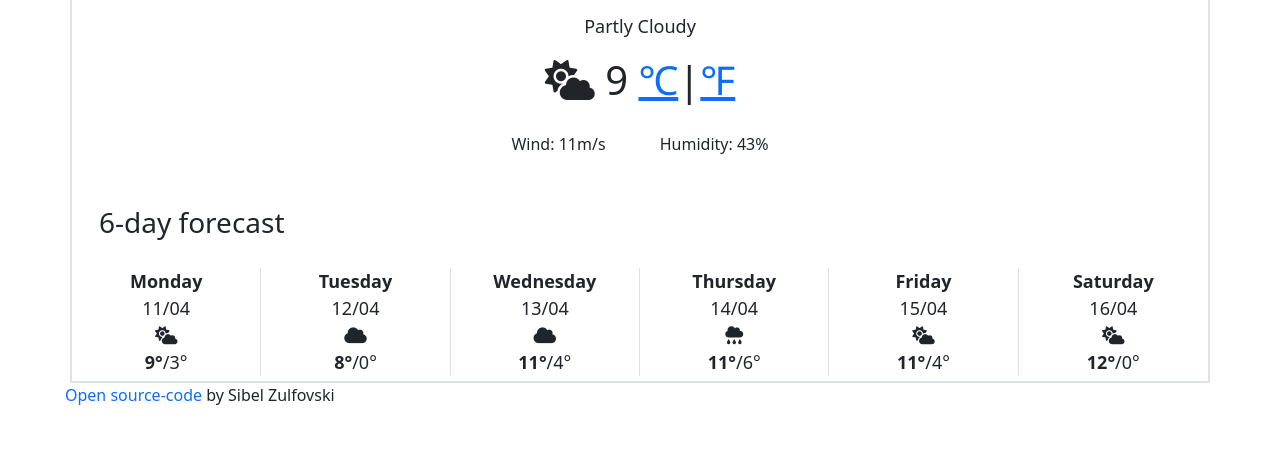
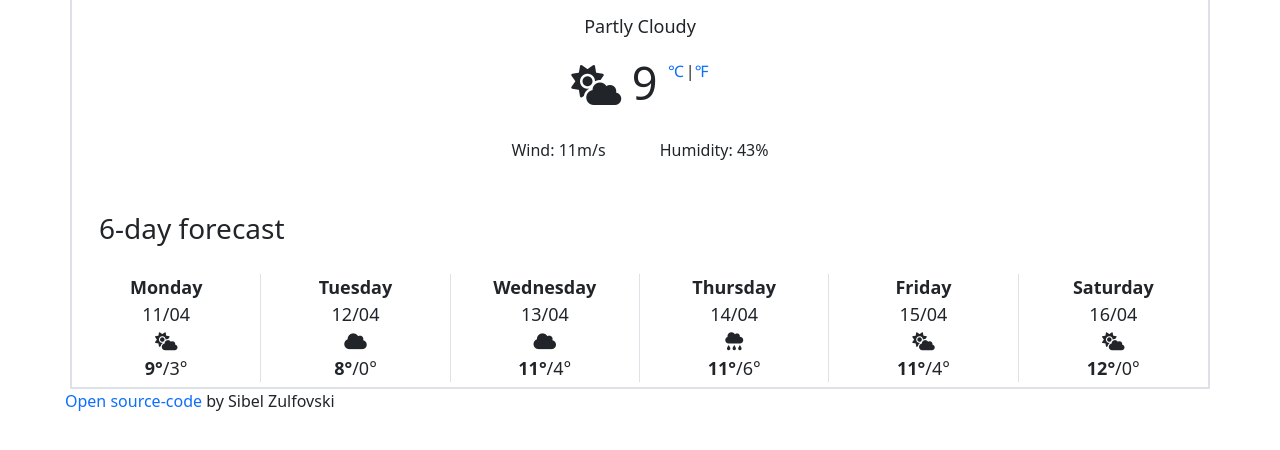
Before and after one commit to SibelZu/weather-app, a plain HTML site: page index.html in a window 1280 px wide. Shown: the part 184-634 px from the top of the page. Drawn offline with nearby package versions, Linux system fonts and the light colour scheme.

Commit message:
Fixed some CSS

```diff
--- a/index.html
+++ b/index.html
@@ -39,7 +39,11 @@
       <h2>
         <i class="fa-solid fa-cloud-sun"></i>
         <span id="degree">9</span>
-        <a href="#" id="celsius">℃</a>|<a href="#" id="fahrenheit">℉</a>
+        <span class="units"
+          ><a href="#" id="celsius">℃</a>|<a href="#" id="fahrenheit"
+            >℉</a
+          ></span
+        >
       </h2>
 
       <div class="info">
--- a/src/styles.css
+++ b/src/styles.css
@@ -30,6 +30,12 @@ h3 {
   padding-bottom: 20px;
   padding-left: 15px;
 }
+.units {
+  position: relative;
+  font-size: 16px;
+  top: -23px;
+  padding: 0px;
+}
 .info {
   text-align: center;
   padding-top: 20px;
@@ -45,9 +51,12 @@ h3 {
 }
 #degree {
   padding: 0px;
+  font-size: 45px;
+  font-weight: 230;
 }
 #city {
   text-transform: capitalize;
+  font-weight: 250;
 }
 
 #windspeed {
@@ -61,3 +70,14 @@ h3 {
   padding-left: 40px;
   text-decoration: none;
 }
+#celsius {
+  position: relative;
+  font-size: 16px;
+  text-decoration: none;
+  padding-right: 2px;
+}
+#fahrenheit {
+  position: relative;
+  font-size: 16px;
+  text-decoration: none;
+}
```
